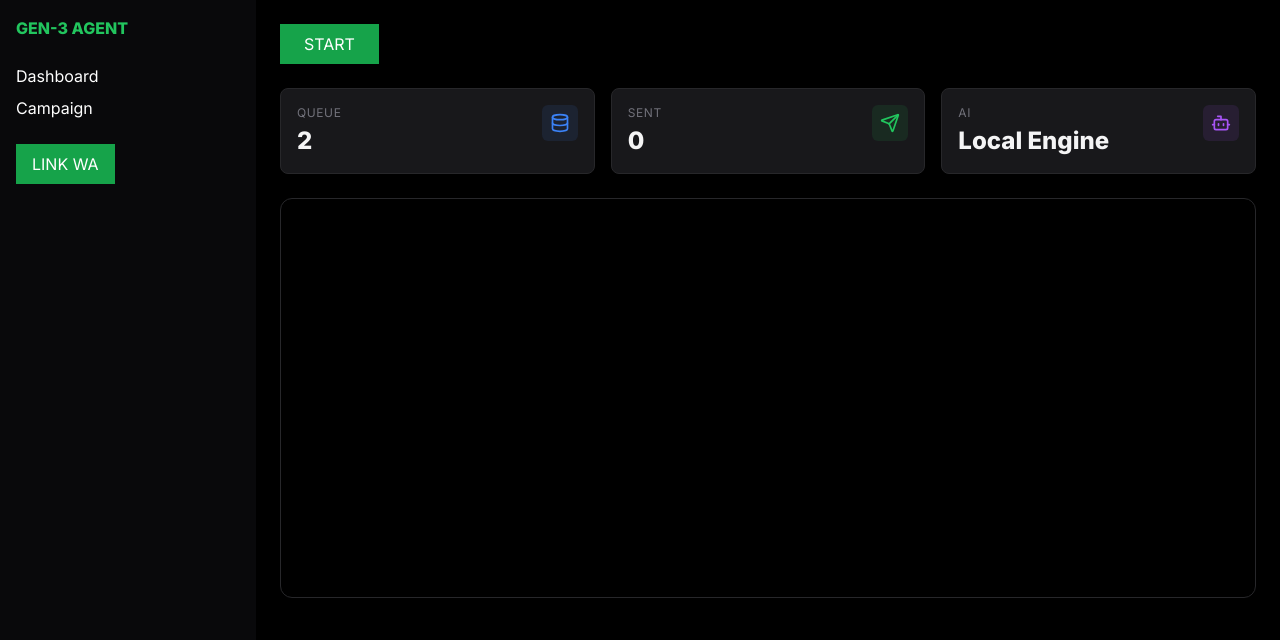
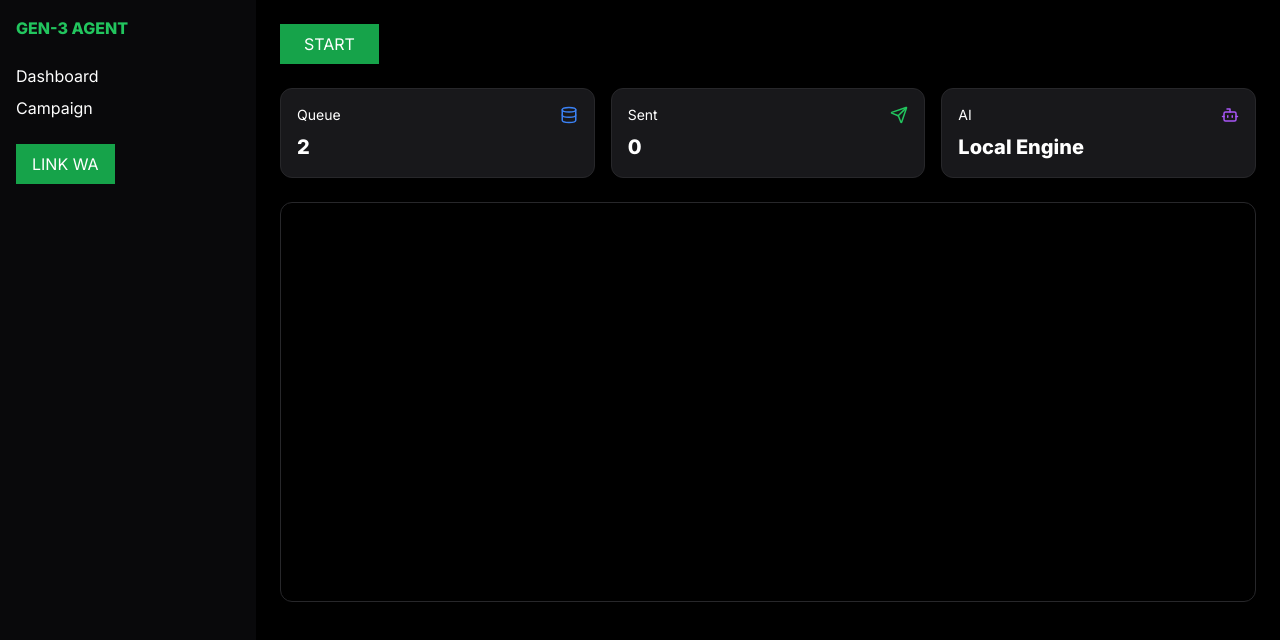
Before and after one commit to Zahtentacle/V.1, a React (Vite) app: page / in a window 1280 px wide. Shown: the top 640 px of the page. Built offline with nearby package versions, Linux system fonts and the light colour scheme.

Commit message:
Update StatCard.tsx

```diff
--- a/components/StatCard.tsx
+++ b/components/StatCard.tsx
@@ -1,25 +1,20 @@
 import React from 'react';
-import { LucideIcon } from 'lucide-react';
 
-interface StatCardProps {
+interface Props {
   label: string;
-  value: string | number;
-  icon: LucideIcon;
+  value: number | string;
+  icon: any;
   color: string;
-  subtext?: string;
 }
 
-const StatCard: React.FC<StatCardProps> = ({ label, value, icon: Icon, color, subtext }) => {
+const StatCard: React.FC<Props> = ({ label, value, icon: Icon, color }) => {
   return (
-    <div className="bg-zinc-900 border border-zinc-800 p-4 rounded-lg flex items-start justify-between hover:border-zinc-700 transition-colors">
-      <div>
-        <p className="text-zinc-500 text-xs font-medium uppercase tracking-wider">{label}</p>
-        <h3 className="text-2xl font-bold text-zinc-100 mt-1">{value}</h3>
-        {subtext && <p className="text-zinc-600 text-xs mt-1">{subtext}</p>}
+    <div className="bg-zinc-900 p-4 rounded-xl border border-zinc-800">
+      <div className="flex justify-between items-center">
+        <span className="text-sm">{label}</span>
+        <Icon className={color} size={18} />
       </div>
-      <div className={`p-2 rounded-md bg-opacity-10 ${color.replace('text-', 'bg-')}`}>
-        <Icon className={`${color} w-5 h-5`} />
-      </div>
+      <div className="text-xl font-bold mt-2">{value}</div>
     </div>
   );
 };
```
